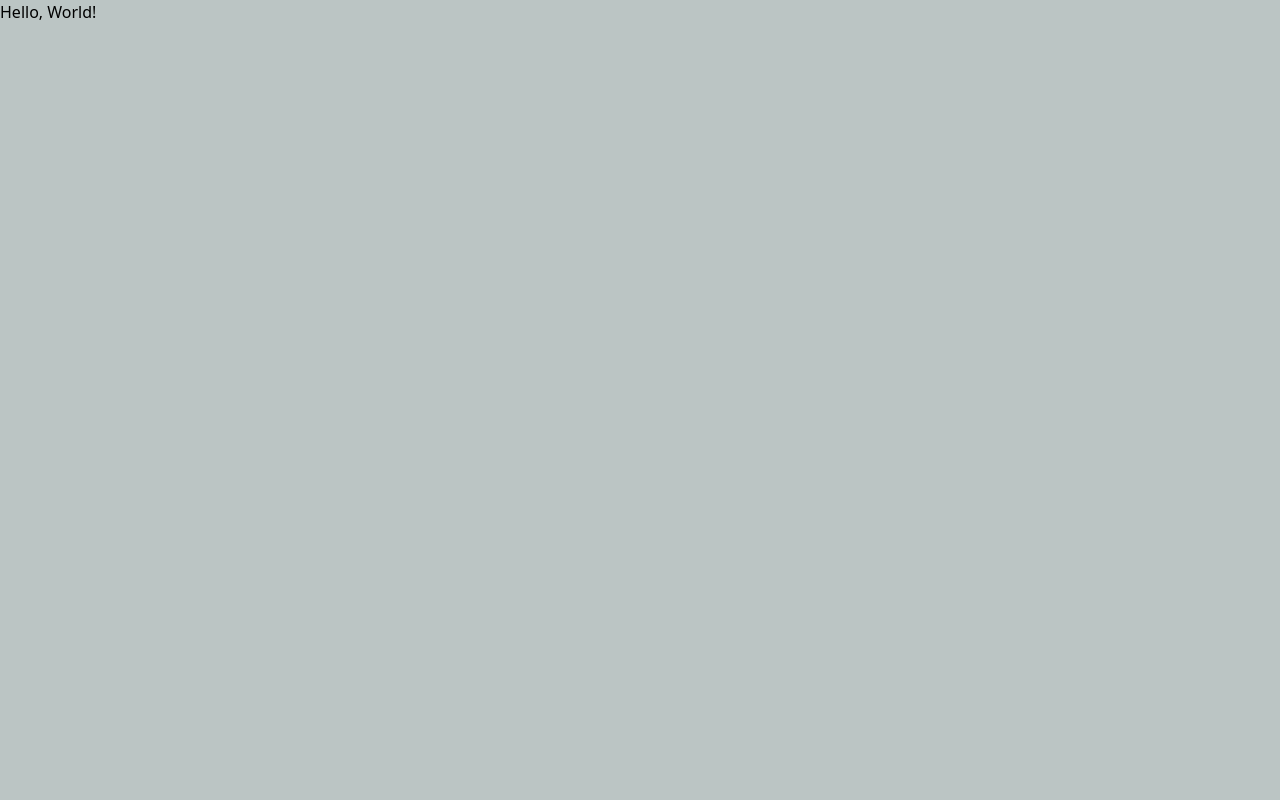
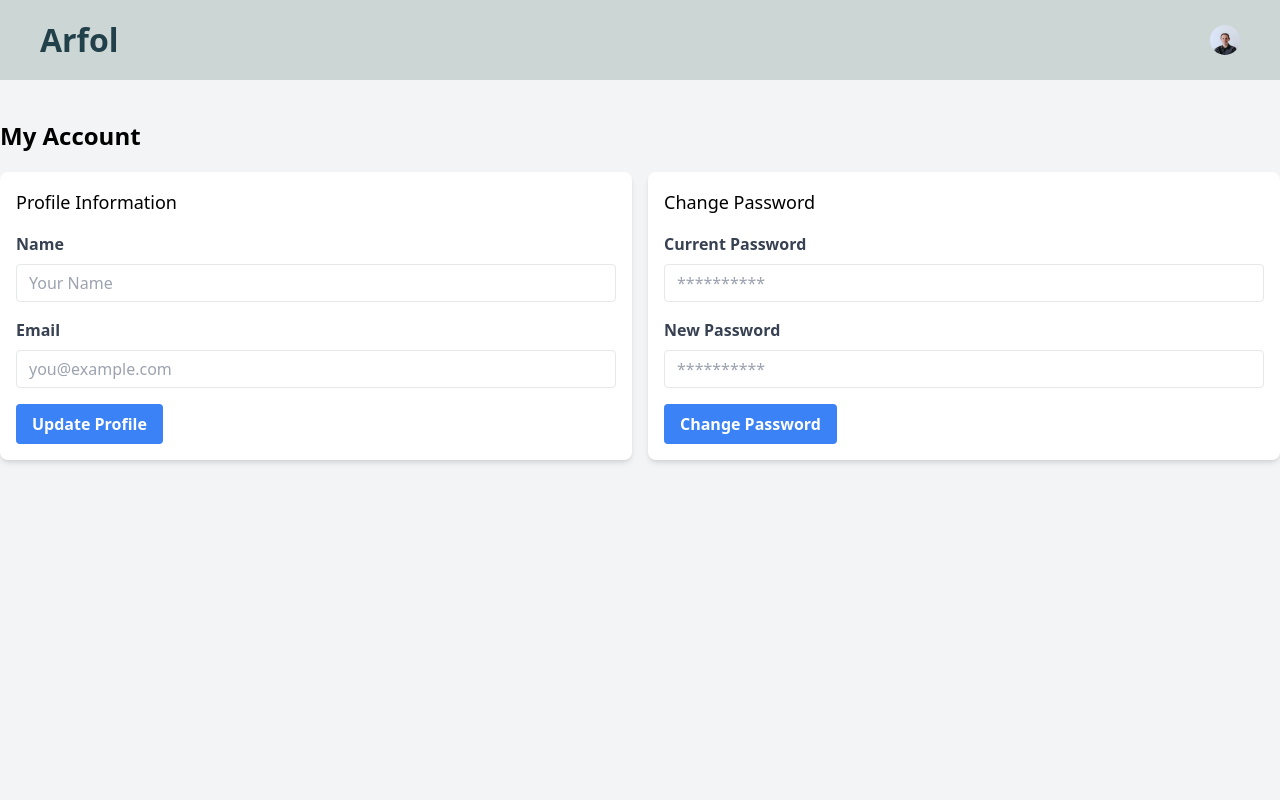
Before and after one commit to ethandvaughan/artPort, a Next.js app in the folder web/: page /account in a window 1280 px wide. Shown: the top 800 px of the page. Built offline with nearby package versions, Linux system fonts and the light colour scheme.

Commit message:
Add icons, add account page, add links

```diff
--- /dev/null
+++ b/web/components/accountDetails.js
@@ -0,0 +1,79 @@
+const AccountDetails = () => {
+  return (
+    <div className='bg-gray-100 min-h-screen'>
+      <div className='container mx-auto py-10'>
+        <h1 className='text-2xl font-bold mb-5'>My Account</h1>
+        <div className='grid grid-cols-2 gap-4'>
+          <div className='bg-white p-4 rounded-lg shadow-md'>
+            <h2 className='text-lg font-medium mb-4'>Profile Information</h2>
+            <form>
+              <div className='mb-4'>
+                <label className='block text-gray-700 font-bold mb-2' htmlFor='name'>
+                  Name
+                </label>
+                <input
+                  className='appearance-none border rounded w-full py-2 px-3 text-gray-700 leading-tight focus:outline-none focus:shadow-outline'
+                  id='name'
+                  type='text'
+                  placeholder='Your Name'
+                />
+              </div>
+              <div className='mb-4'>
+                <label className='block text-gray-700 font-bold mb-2' htmlFor='email'>
+                  Email
+                </label>
+                <input
+                  className='appearance-none border rounded w-full py-2 px-3 text-gray-700 leading-tight focus:outline-none focus:shadow-outline'
+                  id='email'
+                  type='email'
+                  placeholder='you@example.com'
+                />
+              </div>
+              <button
+                className='bg-blue-500 hover:bg-blue-700 text-white font-bold py-2 px-4 rounded focus:outline-none focus:shadow-outline'
+                type='button'
+              >
+                Update Profile
+              </button>
+            </form>
+          </div>
+          <div className='bg-white p-4 rounded-lg shadow-md'>
+            <h2 className='text-lg font-medium mb-4'>Change Password</h2>
+            <form>
+              <div className='mb-4'>
+                <label className='block text-gray-700 font-bold mb-2' htmlFor='current-password'>
+                  Current Password
+                </label>
+                <input
+                  className='appearance-none border rounded w-full py-2 px-3 text-gray-700 leading-tight focus:outline-none focus:shadow-outline'
+                  id='current-password'
+                  type='password'
+                  placeholder='**********'
+                />
+              </div>
+              <div className='mb-4'>
+                <label className='block text-gray-700 font-bold mb-2' htmlFor='new-password'>
+                  New Password
+                </label>
+                <input
+                  className='appearance-none border rounded w-full py-2 px-3 text-gray-700 leading-tight focus:outline-none focus:shadow-outline'
+                  id='new-password'
+                  type='password'
+                  placeholder='**********'
+                />
+              </div>
+              <button
+                className='bg-blue-500 hover:bg-blue-700 text-white font-bold py-2 px-4 rounded focus:outline-none focus:shadow-outline'
+                type='button'
+              >
+                Change Password
+              </button>
+            </form>
+          </div>
+        </div>
+      </div>
+    </div>
+  );
+};
+
+export default AccountDetails;
--- a/web/components/header.js
+++ b/web/components/header.js
@@ -1,11 +1,15 @@
+import Link from 'next/link';
 import styles from './Header.module.css';
 
 const Header = ({ title }) => {
   return (
     <header className={styles.header}>
       <div className='flex w-full flex-wrap items-center justify-between px-6'>
+        <Link href='/'>
           <h1 className={`${styles.title} justify-start`}>{title}</h1>
+        </Link>
         <div className='relative'>
+          <Link href='/account'>
             <img
               src='/profile.jpg'
               className='rounded-full'
@@ -13,6 +17,7 @@ const Header = ({ title }) => {
               alt=''
               loading='lazy'
             />
+          </Link>
         </div>
       </div>
     </header>
--- a/web/components/piece.js
+++ b/web/components/piece.js
@@ -17,6 +17,8 @@ const Piece = (props) => {
     window.location.reload();
   };
 
+  const handleEdit = (event) => {};
+
   return (
     <div className={`${styles.artwork}`}>
       <div className={styles.details}>
@@ -25,8 +27,11 @@ const Piece = (props) => {
         <h2>{new Date(props.date).getFullYear()}</h2>
         <h3>By: {props.artist}</h3>
         <p>Medium: {props.category}</p>
-        <button className={styles.deleteButton} onClick={handleDelete}>
-          Delete
+        <button className='float-left' onClick={handleEdit}>
+          <img src='/edit.png' style={{ height: '17px', width: '17px' }} />
+        </button>
+        <button className='float-right' onClick={handleDelete}>
+          <img src='/trash.webp' style={{ height: '20px', width: '20px' }} />
         </button>
       </div>
     </div>
--- a/web/src/app/account/page.js
+++ b/web/src/app/account/page.js
@@ -1,3 +1,13 @@
+import AccountDetails from 'components/accountDetails';
+import Footer from 'components/footer';
+import Header from 'components/header';
+
 export default function Account() {
-  return (<p>Hello, World!</p>);
+  return (
+    <>
+      <Header title='Arfol' />
+      <AccountDetails />
+      <Footer />
+    </>
+  );
 }
```
Also changed, not shown: web/public/edit.png (added), web/public/trash.webp (added). Lines whose indentation alone changed are shown as unchanged.
